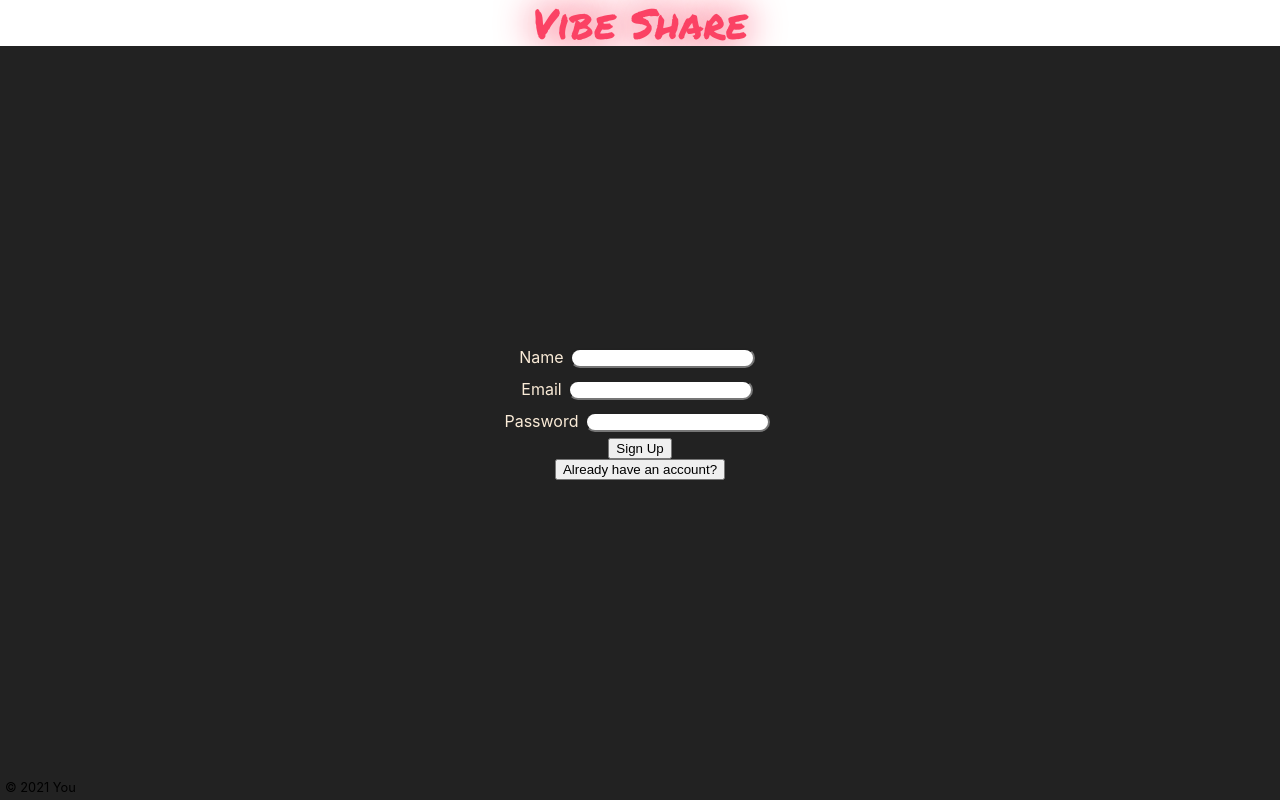
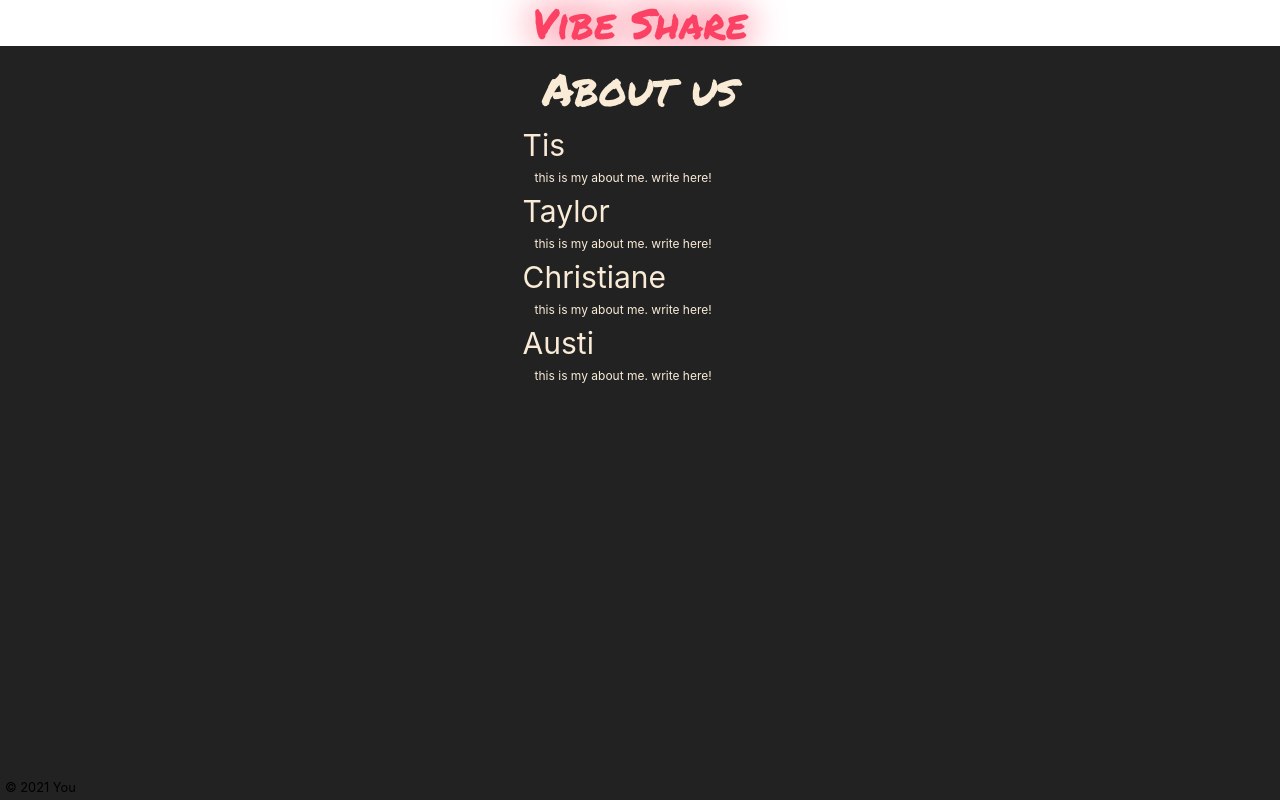
Before and after one commit to tislais/Vibe-Share-Front-End, a React (Create React App) app: page /about in a window 1280 px wide. Before the commit this address led to /. Built offline with nearby package versions, Linux system fonts and the light colour scheme.

Commit message:
about us page

```diff
--- /dev/null
+++ b/src/about/About.css
@@ -0,0 +1,18 @@
+h1 {
+    padding: 20px;
+}
+
+h3 {
+    font-size: 30px;
+    display: inline;
+}
+
+.portraits{
+    width: 100px;
+    height: 130px;
+}
+
+p {
+font-size: 12px;
+padding: 12px;
+}
--- /dev/null
+++ b/src/about/About.js
@@ -0,0 +1,42 @@
+import { Component } from 'react';
+import { Link } from 'react-router-dom';
+// import './Home.css';
+import './About.css';
+
+export default class About extends Component {
+
+  render() {
+    return (
+      <div className="About">
+        <h1>About us</h1>
+
+        {/* <ul>
+          <li>Tis </li>
+          <li>Taylor</li>
+          <li>Christiane</li>
+          <li>Austi</li>
+        </ul> */}
+
+        <h3> Tis</h3>
+        <img src="" alt="" class="portaits"/>
+        <p> this is my about me. write here! </p>
+
+        <h3> Taylor</h3>
+        <img src="" alt="" class="portaits"/>
+        <p> this is my about me. write here! </p>
+
+        <h3> Christiane</h3>
+        <img src="" alt="" class="portaits"/>
+        <p> this is my about me. write here! </p>
+
+        <h3> Austi</h3>
+        <img src="" alt="" class="portaits"/>
+        <p>this is my about me. write here! </p>
+
+
+
+      </div>
+    );
+  }
+
+}
--- a/src/app/App.js
+++ b/src/app/App.js
@@ -15,6 +15,7 @@
 import ProfilePage from '../Profile-Page/ProfilePage';
 import MixtapeDetail from '../detail/MixtapeDetail';
 import GlobalPlaylists from '../global/GlobalPlaylists';
+import About from '../about/About';
 
 class App extends Component {
 
@@ -96,6 +97,14 @@
                 )}
               />
 
+              <Route path="/about" exact={true}
+                render={routerProps => (
+                  <About {...routerProps} />
+                )}
+              />
+
+
+
               <Redirect to="/" />
 
             </Switch>
--- a/src/app/Header.js
+++ b/src/app/Header.js
@@ -19,6 +19,7 @@
           <NavLink to="/profile-page" exact={true} className='HeaderLinks'>{userName}</NavLink>
           <NavLink to="/playlists" exact={true} className='HeaderLinks'>All Playlists</NavLink>
           <NavLink to="/" exact={true} className='HeaderLinks' onClick={this.handleLogout}>Logout</NavLink>
+          <NavLink to="/about" exact={true} className='HeaderLinks'>About Us</NavLink>
         </div>
 
       </header >
```
